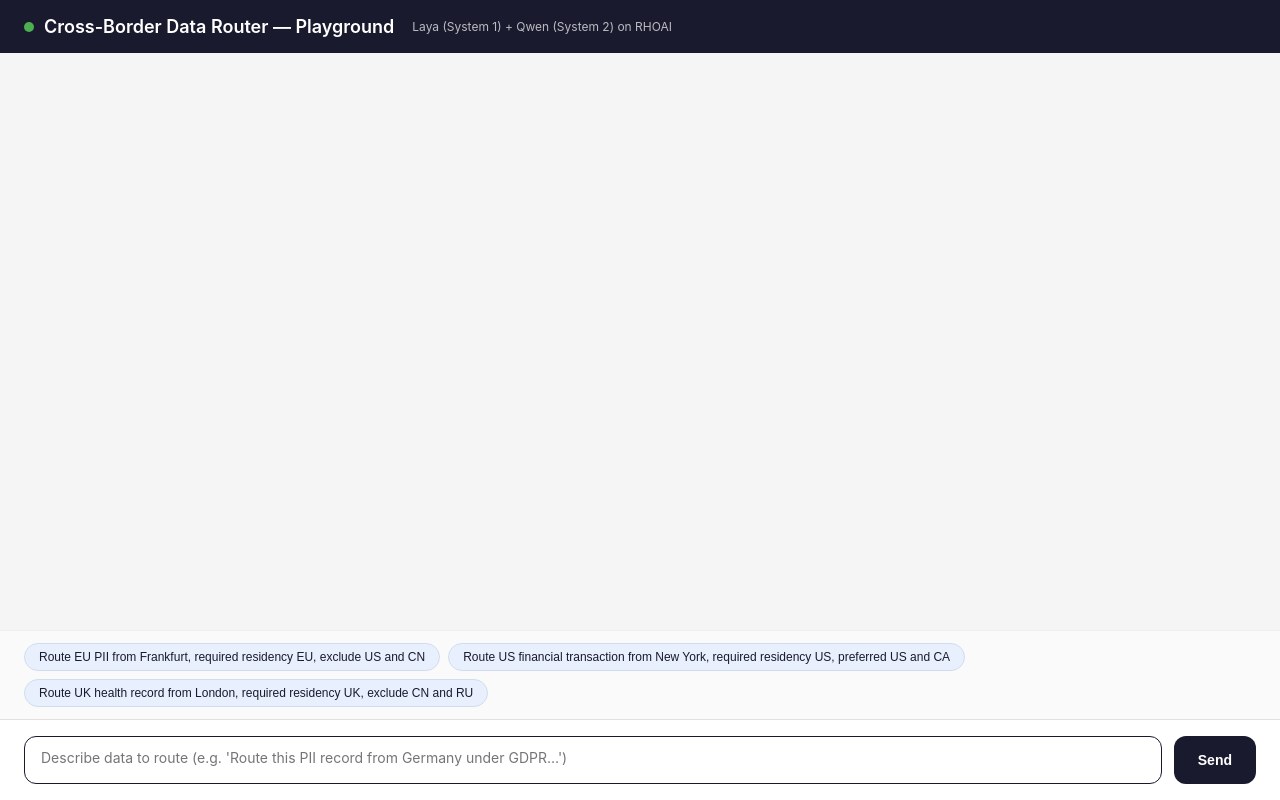
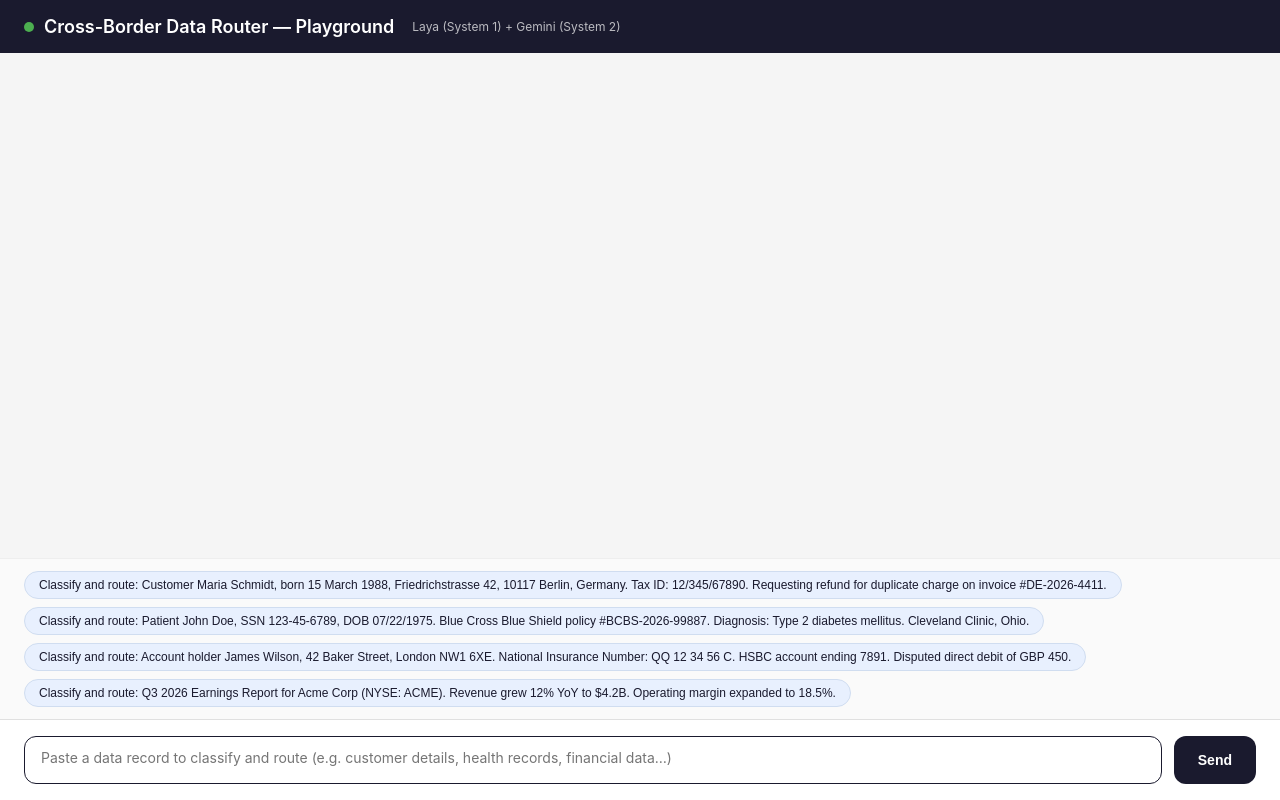
Before and after one commit to rrbanda/jev-compliance-agent, a FastAPI app: page / in a window 1280 px wide. Run offline with FastAPI, Linux system fonts and the light colour scheme.

Commit message:
docs(agent): update UI for Jev pipeline, add testing section to README
- Playground subtitle: Qwen → Gemini
- Example buttons: old routing prompts → actual data records matching
  the 4 demo scenarios (EU PII, US Health, UK PII, Public)
- main.py description: Qwen → Gemini
- README: add 'Testing from the UI' section with both ADK playground
  (adk web .) and custom playground (uvicorn) options, with the exact
  example prompts to try

```diff
--- a/agent/main.py
+++ b/agent/main.py
@@ -61,7 +61,7 @@ async def lifespan(app: FastAPI) -> AsyncIterator[None]:
 app = FastAPI(
     title="Cross-Border Data Router",
     description=(
-        "ADK agent powered by Laya (System 1) and Qwen (System 2) on RHOAI. "
+        "ADK agent powered by Laya (System 1) and Gemini (System 2). "
         "OpenAI-compatible /chat/completions endpoint."
     ),
     lifespan=lifespan,
--- a/agent/playground/templates/index.html
+++ b/agent/playground/templates/index.html
@@ -233,19 +233,20 @@
   <div class="header">
     <span id="statusDot" class="status-dot"></span>
     Cross-Border Data Router — Playground
-    <span class="subtitle">Laya (System 1) + Qwen (System 2) on RHOAI</span>
+    <span class="subtitle">Laya (System 1) + Gemini (System 2)</span>
   </div>
 
   <div class="chat-container" id="chat"></div>
 
   <div class="examples">
-    <button onclick="useExample(this)">Route EU PII from Frankfurt, required residency EU, exclude US and CN</button>
-    <button onclick="useExample(this)">Route US financial transaction from New York, required residency US, preferred US and CA</button>
-    <button onclick="useExample(this)">Route UK health record from London, required residency UK, exclude CN and RU</button>
+    <button onclick="useExample(this)">Classify and route: Customer Maria Schmidt, born 15 March 1988, Friedrichstrasse 42, 10117 Berlin, Germany. Tax ID: 12/345/67890. Requesting refund for duplicate charge on invoice #DE-2026-4411.</button>
+    <button onclick="useExample(this)">Classify and route: Patient John Doe, SSN 123-45-6789, DOB 07/22/1975. Blue Cross Blue Shield policy #BCBS-2026-99887. Diagnosis: Type 2 diabetes mellitus. Cleveland Clinic, Ohio.</button>
+    <button onclick="useExample(this)">Classify and route: Account holder James Wilson, 42 Baker Street, London NW1 6XE. National Insurance Number: QQ 12 34 56 C. HSBC account ending 7891. Disputed direct debit of GBP 450.</button>
+    <button onclick="useExample(this)">Classify and route: Q3 2026 Earnings Report for Acme Corp (NYSE: ACME). Revenue grew 12% YoY to $4.2B. Operating margin expanded to 18.5%.</button>
   </div>
 
   <div class="input-area">
-    <textarea id="input" placeholder="Describe data to route (e.g. 'Route this PII record from Germany under GDPR…')" rows="1"
+    <textarea id="input" placeholder="Paste a data record to classify and route (e.g. customer details, health records, financial data…)" rows="1"
               onkeydown="if(event.key==='Enter'&&!event.shiftKey){event.preventDefault();sendMessage()}"></textarea>
     <button id="sendBtn" onclick="sendMessage()">Send</button>
   </div>
```
Also changed, not shown: README.md.
